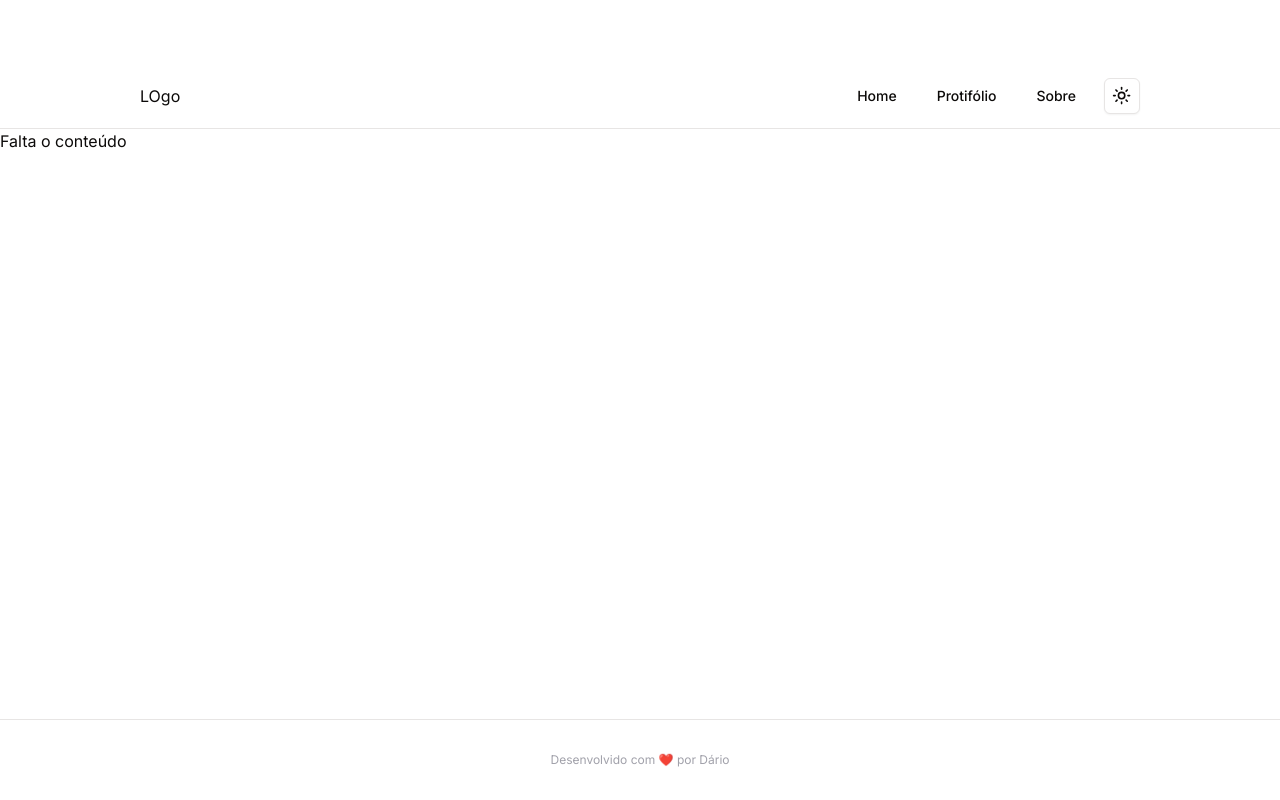
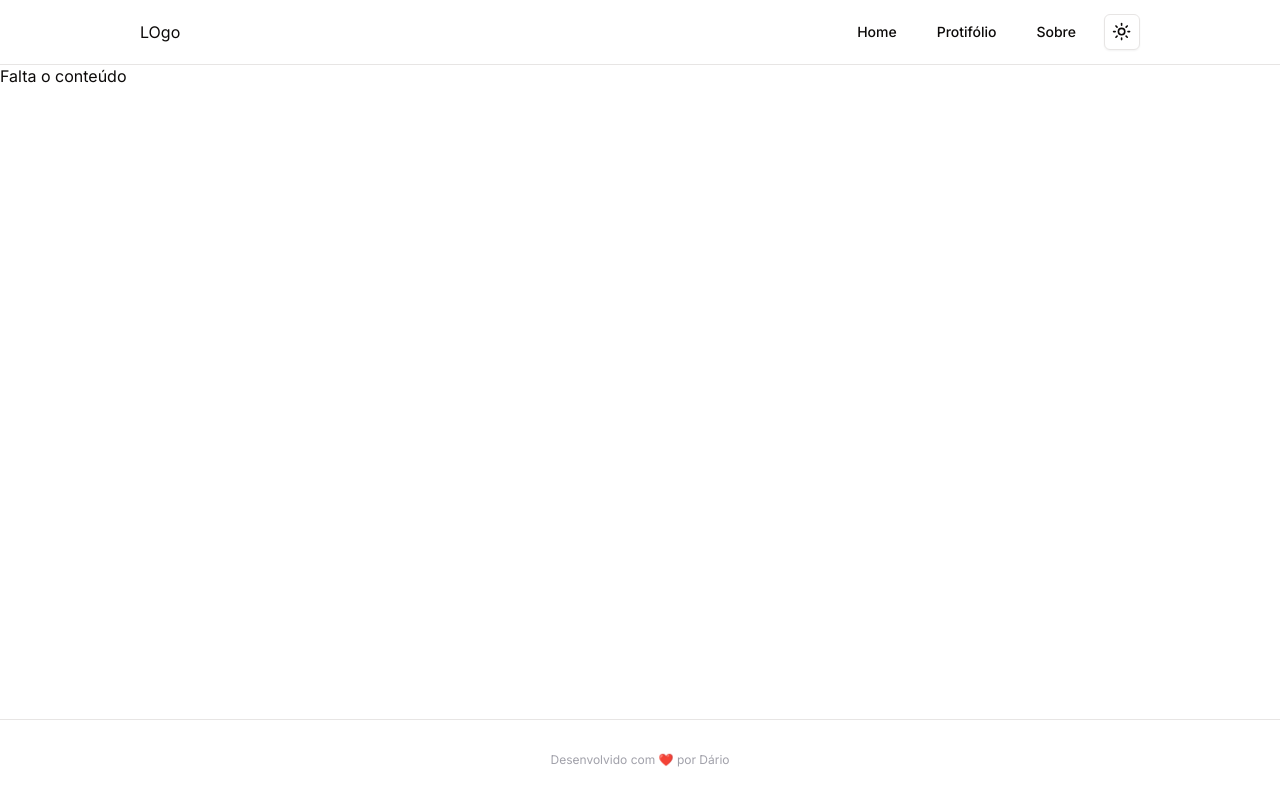
Before and after one commit to dario-souza/portfolio, a Next.js app: page / in a window 1280 px wide. Built offline with nearby package versions, Linux system fonts and the light colour scheme.

Commit message:
style: ajuste header com blur

```diff
--- a/src/components/header.tsx
+++ b/src/components/header.tsx
@@ -7,7 +7,7 @@ import { ModeToggle } from './theme'
 
 export const HeaderComponent = () => {
   return (
-    <header className='border-b'>
+    <header className='border-b fixed top-0 w-full backdrop-blur-sm'>
       <div className='h-16 max-w-screen-lg mx-auto px-3 flex justify-between items-center'>
         <a href="">LOgo</a>
         <nav className="">
```
